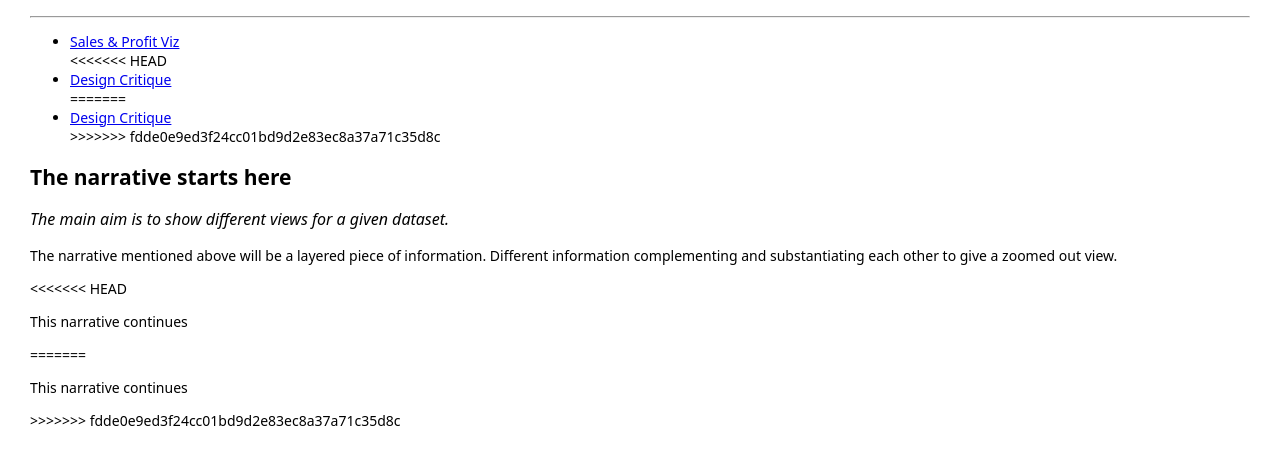
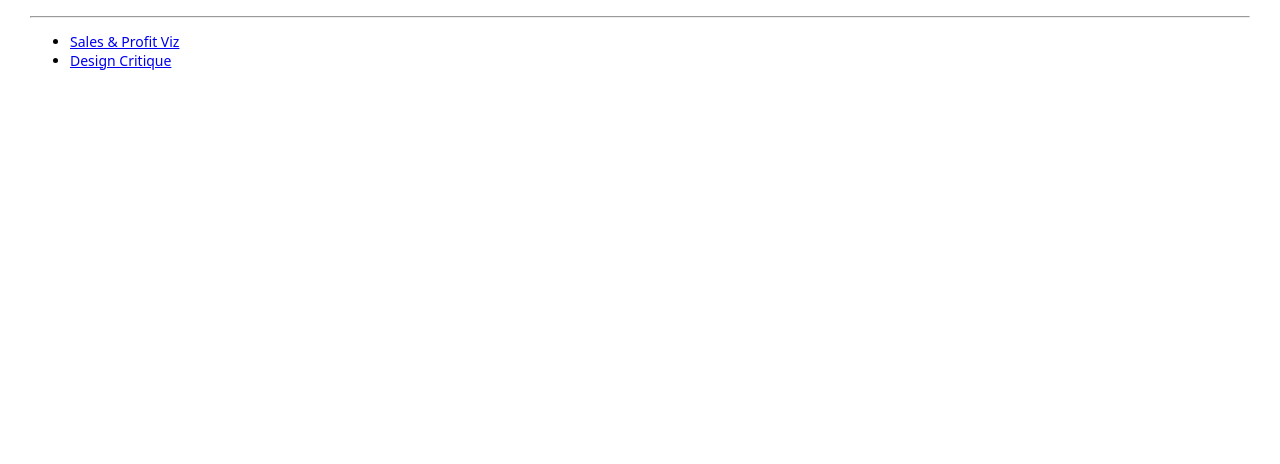
Before and after one commit to someshsahoo/FirstGitTry, a plain HTML site: page index.html in a window 1280 px wide. Shown: the part 80-544 px from the top of the page. Drawn offline with Linux system fonts and the light colour scheme.

Commit message:
added viz. deleted rest

```diff
--- a/index.html
+++ b/index.html
@@ -15,33 +15,13 @@
         <nav>
                 <ul>
                         <li><a href="sales-profit-viz.html">Sales & Profit Viz</a></li>
-<<<<<<< HEAD
                         <li><a href="designC.html">Design Critique</a></li>
 
-=======
-                        <li><a href="DQ.html">Design Critique</a></li>
->>>>>>> fdde0e9ed3f24cc01bd9d2e83ec8a37a71c35d8c
 
                 </ul>
         </nav>
 </header>
-<!--This is how you comment something. using <! -- >-->
-<main>
-        <h2>The narrative starts here</h2>
-        <p class="size1"><em>The main aim is to show different views for a given dataset.</em> </p>
-        <p>The narrative mentioned above will be a layered piece of information. Different information complementing and substantiating each other to give a zoomed out view.</p>
-
-        <!-- raster graphics-->
-
-<<<<<<< HEAD
-               <p>This narrative continues</p>
-=======
-       <p>This narrative continues</p>
->>>>>>> fdde0e9ed3f24cc01bd9d2e83ec8a37a71c35d8c
 
 
 
-</main>
-
-
 </html>
```
